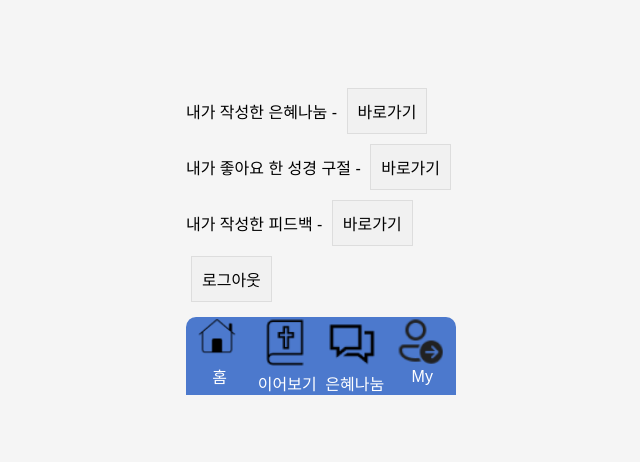
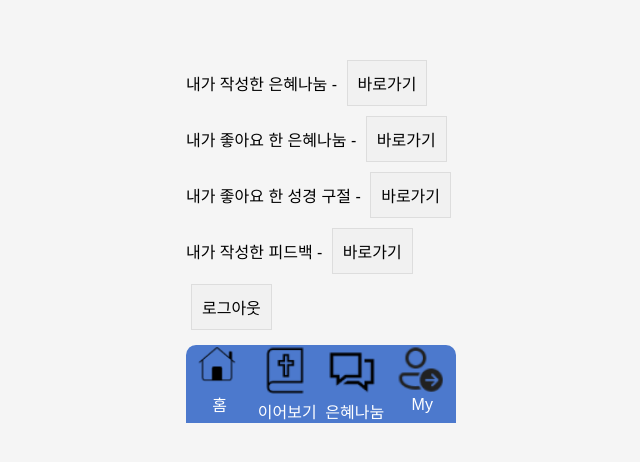
Before and after one commit to Hoya0718/Hoya0718-BibleTodolistC, a React (Create React App) app in the folder bibletodolist/: page /basic/myPage in a window 1280 px wide. Shown: the part 166-628 px from the top of the page, without its empty margins (319-959 px from the left). Built offline with nearby package versions, Linux system fonts and the light colour scheme.

Commit message:
마이페이지 모달 작성 완료 2024-11-25 13;38

```diff
--- a/bibletodolist/src/Components/Main/MyPage.js
+++ b/bibletodolist/src/Components/Main/MyPage.js
@@ -5,10 +5,18 @@ import Modal from "react-modal";
 const MyPage = () => {
 
     const [myCommentModal, setMyCommentModal] = useState(false); // 모달 상태
+    const [myLoveCommentModal, setMyLoveCommentModal] = useState(false); // 모달 상태
     const [myLoveBibleModal, setMyLoveBibleModal] = useState(false); // 모달 상태
     const [myFeedbackModal, setMyFeedbackModal] = useState(false); // 모달 상태
 
+    const [comments, setComments] = useState([])
+    const [loveComments, setLoveComments] = useState([])
+    const [bibles, setBibles] = useState([])
+    const [feedbacks, setFeedbacks] = useState([])
+
     const navigate = useNavigate();
+
+    const user_id = sessionStorage.getItem("user_id")
 
     const handleLogout = () => {
         sessionStorage.removeItem('user_id');
@@ -20,61 +28,107 @@ const MyPage = () => {
     // 모달 닫기
     const closeModal = () => {
         setMyCommentModal(false);
+        setMyLoveCommentModal(false);
         setMyLoveBibleModal(false);
         setMyFeedbackModal(false);
     };
 
-    const myComment = () => {
+    const myComment = (user_id) => {
         setMyCommentModal(true)
-        fetch('/api/getMyComment',{
+        fetch('/api/getMyComment', {
             method: "POST",
-            headers : {
-                "Content-Type" : "application/json; charset=utf-8"
+            headers: {
+                "Content-Type": "application/json; charset=utf-8"
             },
-            body : JSON.stringify()
+            body: JSON.stringify({ user_id: user_id })
         })
             .then(res => res.json())
             .then(data => {
-            console.log(data);
+                console.log(data)
+                setComments(data);
             })
     }
 
-    const myLoveBible = () => {
-        setMyLoveBibleModal(true)
-        fetch('/api/getMyLoveBible',{
+    const myLoveComment = (user_id) => {
+        setMyLoveCommentModal(true)
+        fetch('/api/myLoveComment', {
             method: "POST",
-            headers : {
-                "Content-Type" : "application/json; charset=utf-8"
+            headers: {
+                "Content-Type": "application/json; charset=utf-8"
             },
-            body : JSON.stringify()
+            body: JSON.stringify({ user_id: user_id })
         })
             .then(res => res.json())
             .then(data => {
-            console.log(data);
+                console.log(data)
+                setLoveComments(data);
             })
     }
 
-    const myFeedback = () => {
-        setMyFeedbackModal(true)
-        fetch('/api/getMyLoveBible',{
+    const myLoveBible = (user_id) => {
+        setMyLoveBibleModal(true)
+        fetch('/api/getMyLoveBible', {
             method: "POST",
-            headers : {
-                "Content-Type" : "application/json; charset=utf-8"
+            headers: {
+                "Content-Type": "application/json; charset=utf-8"
             },
-            body : JSON.stringify()
+            body: JSON.stringify({ user_id: user_id })
         })
             .then(res => res.json())
             .then(data => {
-            console.log(data);
+                console.log(data)
+                setBibles(data);
             })
+    }
+
+    const myFeedback = (user_id) => {
+        setMyFeedbackModal(true)
+        fetch('/api/getMyFeedback', {
+            method: "POST",
+            headers: {
+                "Content-Type": "application/json; charset=utf-8"
+            },
+            body: JSON.stringify({ user_id: user_id })
+        })
+            .then(res => res.json())
+            .then(data => {
+                console.log(data)
+                setFeedbacks(data);
+            })
+    }
+
+     // Date formatting helper function
+  const formatDate = (dateString) => {
+    // dateString이 문자열인지 확인
+    if (typeof dateString === 'string') {
+      // ' '을 'T'로 바꾸어 ISO 형식으로 변환
+      dateString = dateString.replace(" ", "T");
+    }
+
+    // Date 객체로 변환
+    const date = new Date(dateString);
+
+    // 날짜가 유효한지 확인 (Invalid Date 처리)
+    if (isNaN(date.getTime())) {
+      return 'Invalid Date'; // 유효하지 않은 날짜
+    }
+    return date.toLocaleString('ko-KR', {
+      year: 'numeric',
+      month: '2-digit',
+      day: '2-digit',
+      hour: '2-digit',
+      minute: '2-digit',
+      second: '2-digit'
+    });
   }
 
     return (
         <>
             <ul>
-                <li>내가 작성한 은혜나눔 - <button onClick={myComment}>바로가기</button></li>
-                <li>내가 좋아요 한 성경 구절 - <button onClick={myLoveBible}>바로가기</button> </li>
-                <li>내가 작성한 피드백 - <button onClick={myFeedback}>바로가기</button> </li>
+                <li>내가 작성한 은혜나눔 - <button onClick={() => myComment(user_id)}>바로가기</button></li>
+                <li>내가 좋아요 한 은혜나눔 - <button onClick={() => myLoveComment(user_id)}>바로가기</button></li>
+                <li>내가 좋아요 한 성경 구절 - <button onClick={() => myLoveBible(user_id)}>바로가기</button> </li>
+                <li>내가 작성한 피드백 - <button onClick={() => myFeedback(user_id)}>바로가기</button> </li>
                 <button onClick={handleLogout}>로그아웃</button>
             </ul>
 
@@ -82,6 +136,23 @@ const MyPage = () => {
                 <button onClick={closeModal}>닫기</button>
                 <div>
                     은혜나눔
+                    <ul>
+                        {comments.map((comment,index) => (
+                            <li key={index}>{comment.comment} | {formatDate(comment.creation_date)}</li>
+                        ))}
+                    </ul>
+                </div>
+            </Modal>
+
+            <Modal isOpen={myLoveCommentModal} onRequestClose={closeModal}>
+                <button onClick={closeModal}>닫기</button>
+                <div>
+                    좋아요 한 은혜나눔
+                    <ul>
+                        {loveComments.map((loveComment,index) => (
+                            <li key={index}>{loveComment.comment} | {formatDate(loveComment.creation_date)}</li>
+                        ))}
+                    </ul>
                 </div>
             </Modal>
 
@@ -89,6 +160,11 @@ const MyPage = () => {
                 <button onClick={closeModal}>닫기</button>
                 <div>
                     좋아요
+                    <ul>
+                        {bibles.map((bible,index) => (
+                            <li key={index}> {bible.LIST} | {bible.chapter} | {bible.verse} | {bible.content}</li>
+                        ))}
+                    </ul>
                 </div>
             </Modal>
 
@@ -96,6 +172,11 @@ const MyPage = () => {
                 <button onClick={closeModal}>닫기</button>
                 <div>
                     피드백
+                    <ul>
+                        {feedbacks.map((feedback,index) => (
+                            <li key={index}> {feedback.title} | {feedback.suggest} | {formatDate(feedback.feedback_date)}</li>
+                        ))}
+                    </ul>
                 </div>
             </Modal>
         </>
--- a/bibletodolist/src/Components/Main/Suggest.js
+++ b/bibletodolist/src/Components/Main/Suggest.js
@@ -1,8 +1,9 @@
 import React, { useState } from 'react';
 
 const Suggest = () => {
+    const userId = sessionStorage.getItem("user_id")
     // 하나의 상태 객체로 title과 suggest 관리
-    const [feedback, setFeedback] = useState({ title: '', suggest: '' });
+    const [feedback, setFeedback] = useState({ title: '', suggest: '', user_id: userId });
 
     // 제목 입력 변경 시 상태 업데이트
     const handleTitleChange = (e) => {
--- a/bibletodolist/src/Components/Main/Suggestion.js
+++ b/bibletodolist/src/Components/Main/Suggestion.js
@@ -72,6 +72,7 @@ const Suggestion = () => {
                         <div>순서 : {exam.id}</div>
                         <div>작성자 : {exam.user_id}</div> {/* exam 객체에 user_id가 있어야 합니다 */}
                         <div>제목 : {exam.title}</div>
+                        <div>내용 : {exam.suggest}</div>
                         <div>작성일: {formatDate(exam.feedback_date)}</div>
                     </li>
                 ))}
```
Lines whose indentation alone changed are shown as unchanged.
